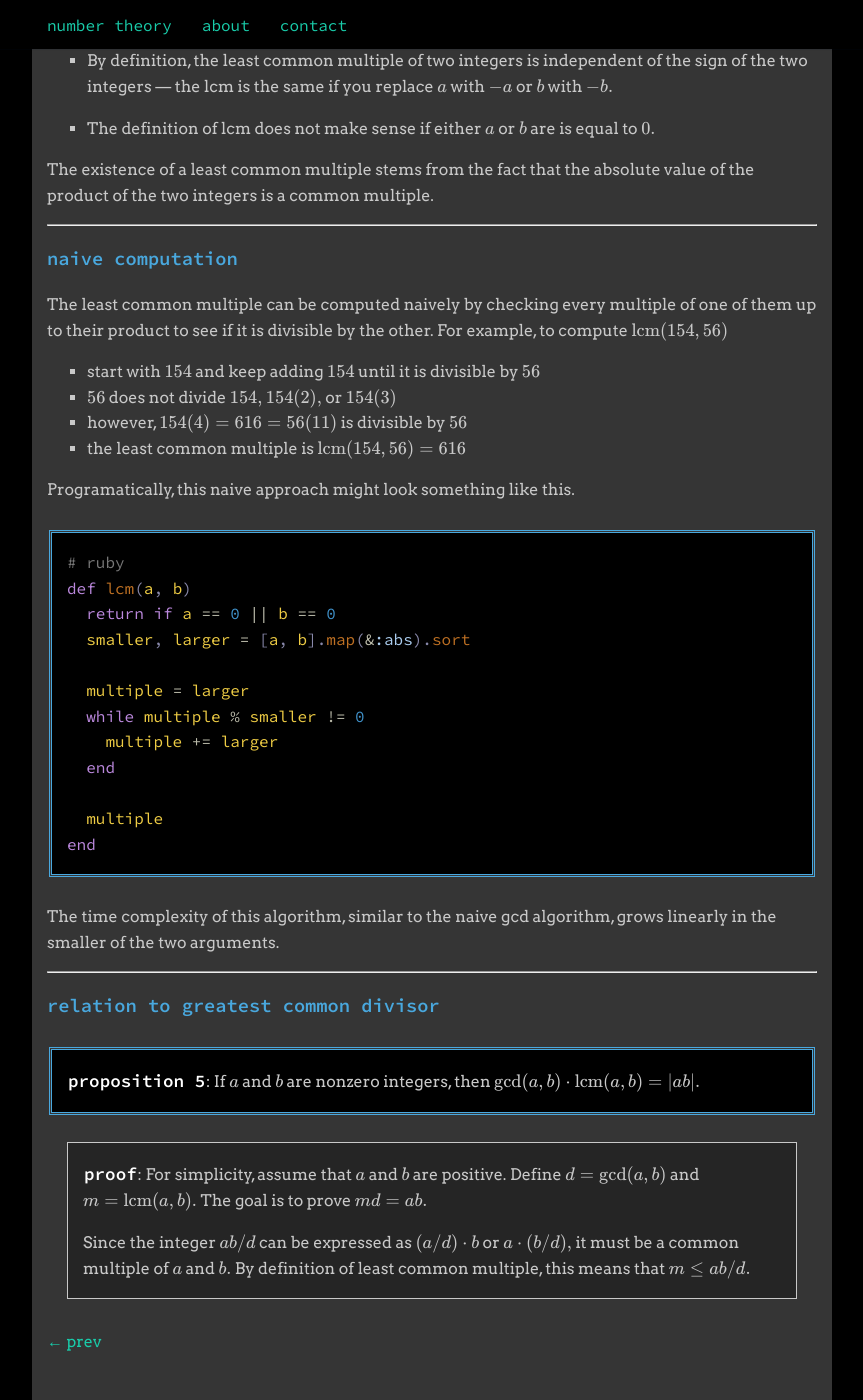
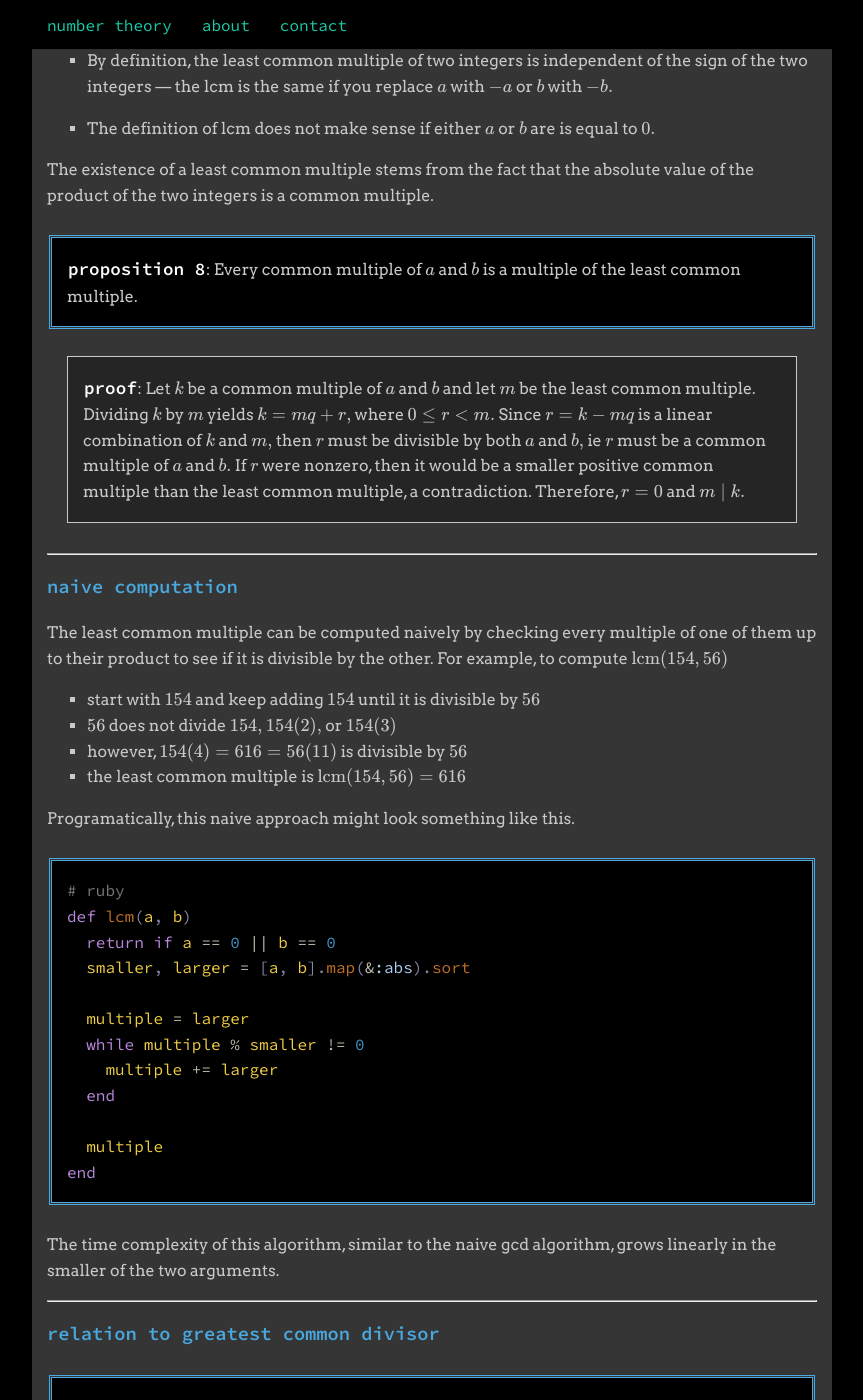
Before and after one commit to itscomputers/itscomputers.github.io, a Jekyll site: the page built from _sections/01_05_least_common_multiple.md, in a window 1280 px wide and 1400 px high, scrolled down 282 px. Shown: the whole window, without its empty margins (208-1071 px from the left). Built offline with Jekyll 4.4.1, drawn with Linux system fonts in a browser that asks for light colours; formulas are drawn with MathJax 3; some of the changed text lies outside the part shown.

Commit message:
finish proof that lcm * gcd = ab

```diff
--- a/_sections/01_05_least_common_multiple.md
+++ b/_sections/01_05_least_common_multiple.md
@@ -27,6 +27,23 @@
 
 The existence of a least common multiple stems from the fact that the
 absolute value of the product of the two integers is a common multiple.
+
+<span id="lcm-divides-common-multiples" />
+> **`proposition 8`**:
+> Every common multiple of $$ a $$ and $$ b $$ is a multiple of the least
+> common multiple.
+{: .proposition}
+
+> **`proof`**:
+> Let $$ k $$ be a common multiple of $$ a $$ and $$ b $$ and let $$ m $$
+> be the least common multiple.  Dividing $$ k $$ by $$ m $$ yields
+> $$ k = mq + r, $$ where $$ 0 \le r < m. $$  Since $$ r = k - mq $$ is
+> a linear combination of $$ k $$ and $$ m, $$ then $$ r $$ must be
+> divisible by both $$ a $$ and $$ b, $$ ie $$ r $$ must be a common
+> multiple of $$ a $$ and $$ b. $$  If $$ r $$ were nonzero, then it would
+> be a smaller positive common multiple than the least common multiple,
+> a contradiction.  Therefore, $$ r = 0 $$ and $$ m \mid k. $$
+{: .proof}
 
 ---
 ### naive computation
@@ -73,12 +90,19 @@
 > **`proof`**:
 > For simplicity, assume that $$ a $$ and $$ b $$ are positive.  Define
 > $$ d = \gcd(a, b) $$ and $$ m = \operatorname{lcm}(a, b). $$ The goal
-> is to prove $$ md = ab. $$
+> is to prove that $$ md = ab. $$
 >
 > Since the integer $$ ab/d $$ can be expressed as $$ (a/d) \cdot b $$
 > or $$ a \cdot (b/d), $$ it must be a common multiple of $$ a $$
-> and $$ b. $$  By definition of least common multiple, this means that
-> $$ m \le ab/d. $$
+> and $$ b. $$  By [proposition 8](#lcm-divides-common-multiples),
+> $$ ab/d $$ is divisible by $$ m, $$ which means that $$ md \mid ab. $$
 >
+> Using Bezout's identity, $$ d = ax + by $$ for some integers $$ x $$
+> and $$ y. $$  Multiplying both sides by $$ m $$ yields
+> $$ md = amx + bmy. $$  Since $$ b \mid m, $$ it follows that
+> $$ ab \mid am. $$  Similarly, since $$ a \mid m, $$ it follows that
+> $$ ab \mid bm. $$  These two imply that $$ ab \mid md. $$
 >
+> Since each of $$ md $$ and $$ ab $$ is positive and divides the other,
+> they must be equal.
 {: .proof}
```
